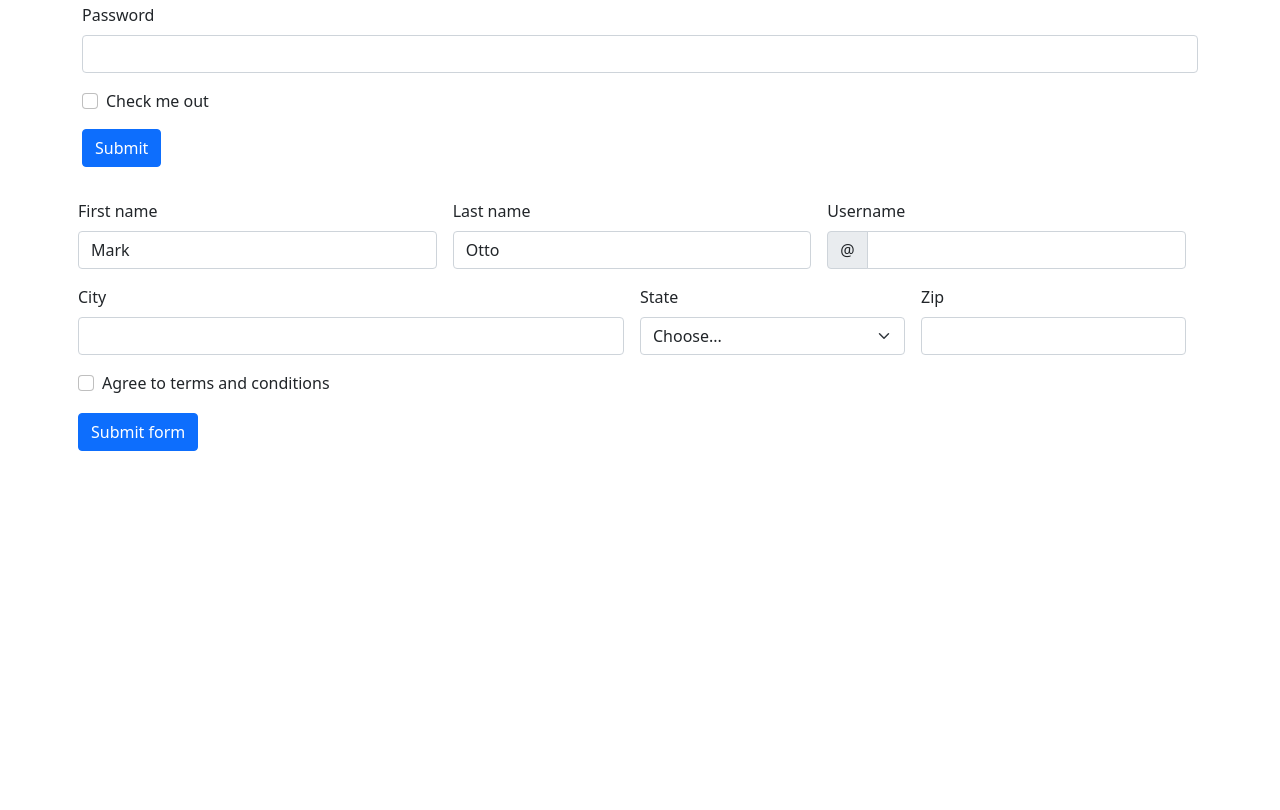
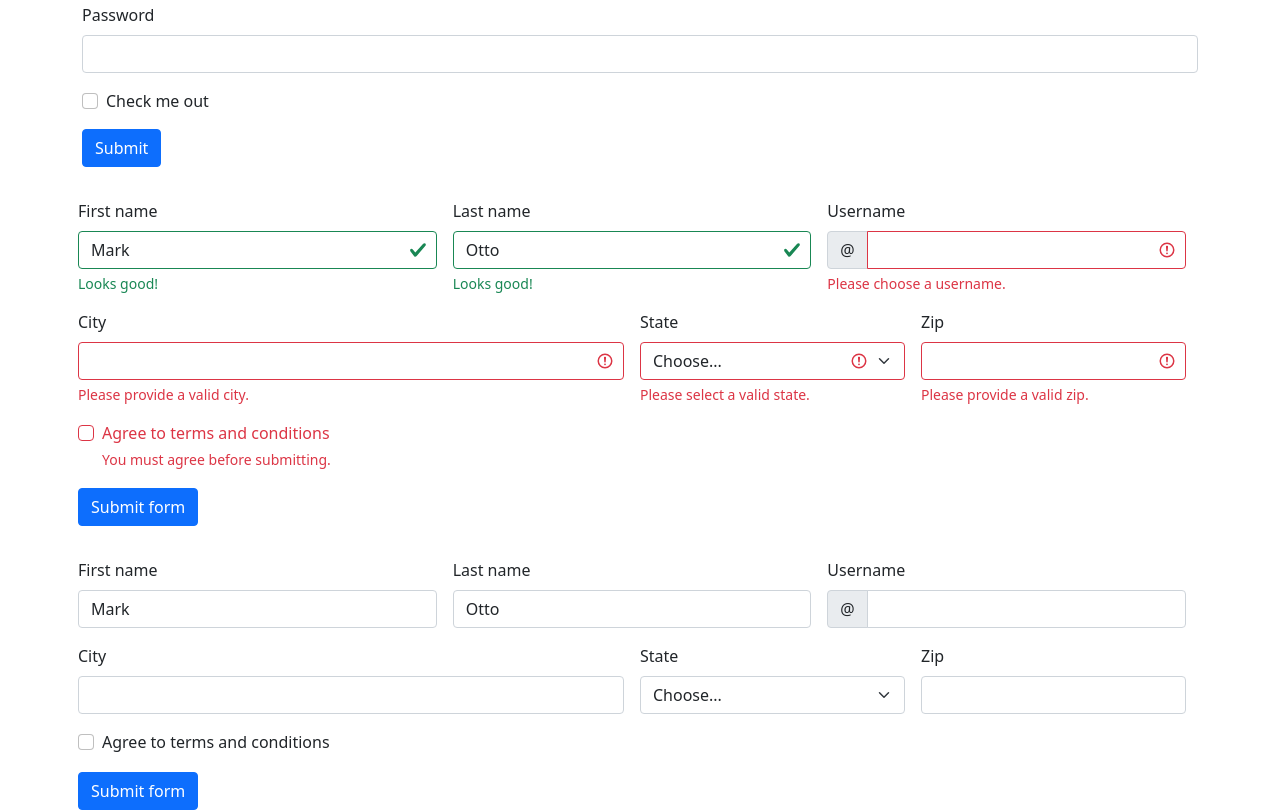
Before and after one commit to SayemAhmedSayem/ami2ami, a website built with webpack: page dist/index.html in a window 1280 px wide. Shown: the part 1480-2290 px from the top of the page. Before the commit the page ends 1931 px from the top, so only its background shows below. Built offline with nearby package versions, Linux system fonts and the light colour scheme.

Commit message:
Server-side validation
Client-side/ server-side validation.

```diff
--- a/dist/index.html
+++ b/dist/index.html
@@ -211,6 +211,75 @@
     </div>
   </div>
 
+   <div class="container">
+    <div class="row">
+       <form class="row g-3">
+          <div class="col-md-4">
+            <label for="validationServer01" class="form-label">First name</label>
+            <input type="text" class="form-control is-valid" id="validationServer01" value="Mark" required>
+            <div class="valid-feedback">
+              Looks good!
+            </div>
+          </div>
+          <div class="col-md-4">
+            <label for="validationServer02" class="form-label">Last name</label>
+            <input type="text" class="form-control is-valid" id="validationServer02" value="Otto" required>
+            <div class="valid-feedback">
+              Looks good!
+            </div>
+          </div>
+          <div class="col-md-4">
+            <label for="validationServerUsername" class="form-label">Username</label>
+            <div class="input-group has-validation">
+              <span class="input-group-text" id="inputGroupPrepend3">@</span>
+              <input type="text" class="form-control is-invalid" id="validationServerUsername" aria-describedby="inputGroupPrepend3 validationServerUsernameFeedback" required>
+              <div id="validationServerUsernameFeedback" class="invalid-feedback">
+                Please choose a username.
+              </div>
+            </div>
+          </div>
+          <div class="col-md-6">
+            <label for="validationServer03" class="form-label">City</label>
+            <input type="text" class="form-control is-invalid" id="validationServer03" aria-describedby="validationServer03Feedback" required>
+            <div id="validationServer03Feedback" class="invalid-feedback">
+              Please provide a valid city.
+            </div>
+          </div>
+          <div class="col-md-3">
+            <label for="validationServer04" class="form-label">State</label>
+            <select class="form-select is-invalid" id="validationServer04" aria-describedby="validationServer04Feedback" required>
+              <option selected disabled value="">Choose...</option>
+              <option>...</option>
+            </select>
+            <div id="validationServer04Feedback" class="invalid-feedback">
+              Please select a valid state.
+            </div>
+          </div>
+          <div class="col-md-3">
+            <label for="validationServer05" class="form-label">Zip</label>
+            <input type="text" class="form-control is-invalid" id="validationServer05" aria-describedby="validationServer05Feedback" required>
+            <div id="validationServer05Feedback" class="invalid-feedback">
+              Please provide a valid zip.
+            </div>
+          </div>
+          <div class="col-12">
+            <div class="form-check">
+              <input class="form-check-input is-invalid" type="checkbox" value="" id="invalidCheck3" aria-describedby="invalidCheck3Feedback" required>
+              <label class="form-check-label" for="invalidCheck3">
+                Agree to terms and conditions
+              </label>
+              <div id="invalidCheck3Feedback" class="invalid-feedback">
+                You must agree before submitting.
+              </div>
+            </div>
+          </div>
+          <div class="col-12">
+            <button class="btn btn-primary" type="submit">Submit form</button>
+          </div>
+        </form>
+    </div>
+  </div>
+
   <div class="container">
     <div class="row">
       <form class="row g-3 needs-validation" novalidate>
```
